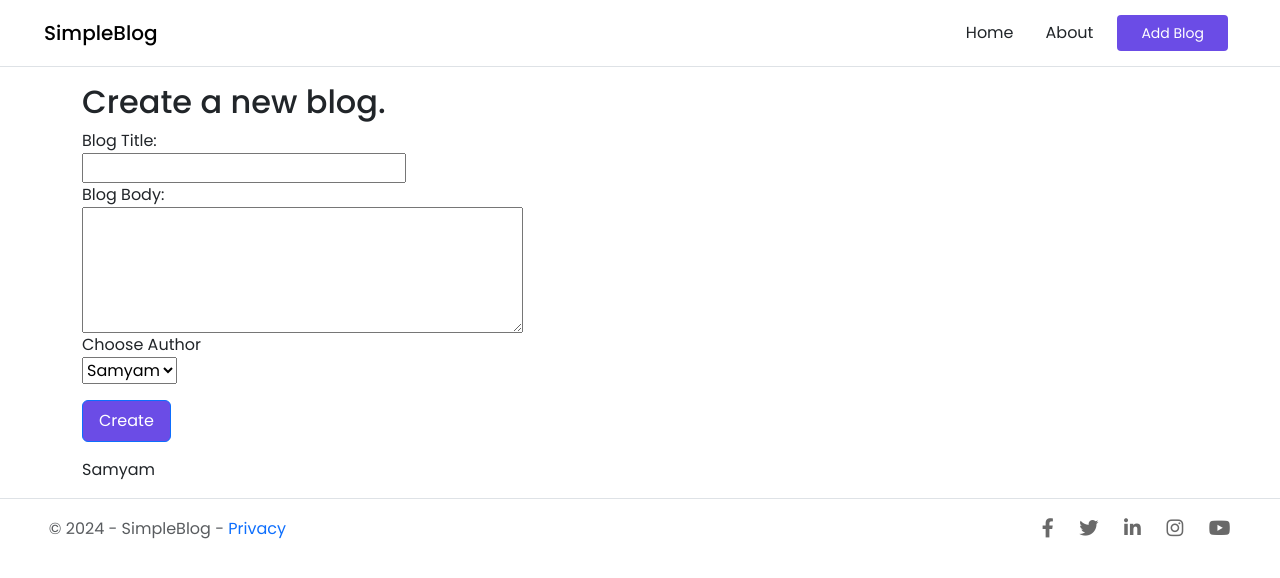
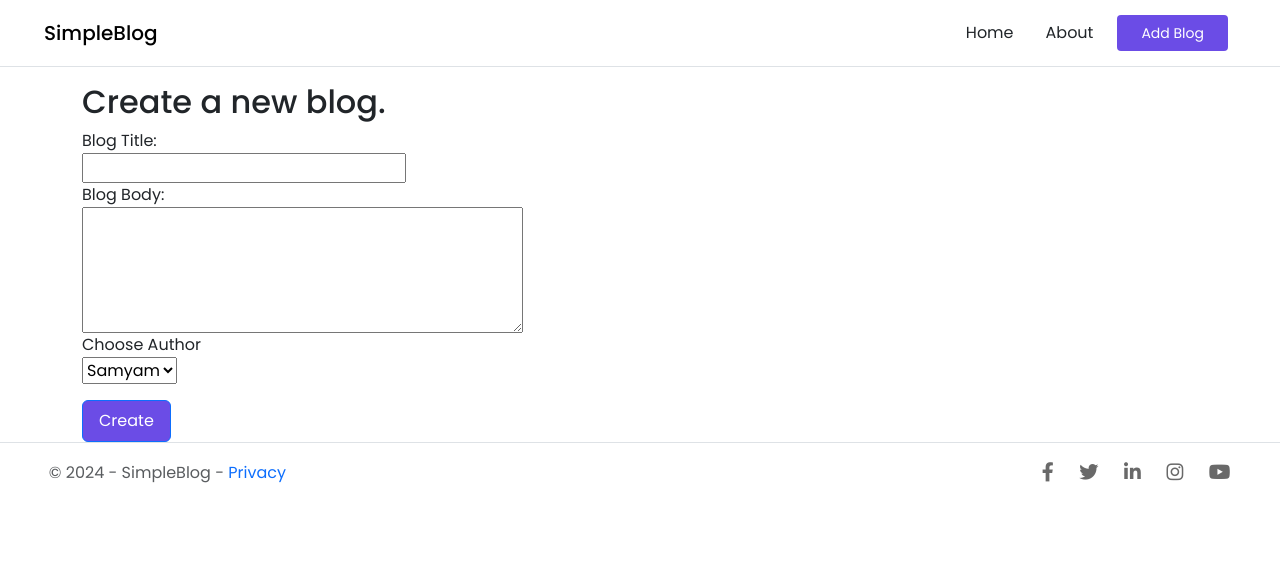
Before and after one commit to shaggy619/react-js, a React (Create React App) app in the folder simple-blog/: page /create in a window 1280 px wide. Shown: the top 578 px of the page. Built offline with nearby package versions, Linux system fonts and the light colour scheme.

Commit message:
Added blog using create blog using POST method

```diff
--- a/simple-blog/data/db.json
+++ b/simple-blog/data/db.json
@@ -4,19 +4,31 @@
       "title": "My New Website",
       "body": "Lorem Epsum....",
       "author": "Eminem",
-      "id": 1
+      "id": "1"
     },
     {
       "title": "My Second Website",
       "body": "Lorem Epsum....",
       "author": "Drake",
-      "id": 2
+      "id": "2"
     },
     {
       "title": "My Third Website",
       "body": "Lorem Epsum....",
       "author": "Kendrick",
-      "id": 3
+      "id": "3"
+    },
+    {
+      "id": "886f",
+      "title": "Added New Blog",
+      "body": "Created Blog using Create Blog",
+      "author": "Samyam"
+    },
+    {
+      "id": "d15f",
+      "title": "Demo",
+      "body": "Something",
+      "author": "Samyam"
     }
   ]
 }
--- a/simple-blog/src/Components/BlogDetails.js
+++ b/simple-blog/src/Components/BlogDetails.js
@@ -19,12 +19,7 @@ export default function BlogDetails() {
         <div className="container">
           <h2>{blog.title}</h2>
           <p>{blog.author}</p>
-          <p>
-            Lorem ipsum dolor sit, amet consectetur adipisicing elit. Ullam iure
-            fugit nemo assumenda odit natus ipsum saepe voluptas explicabo.
-            Laboriosam alias tenetur at adipisci atque velit voluptatibus
-            impedit facere error.
-          </p>
+          <p>{blog.body}</p>
         </div>
       )}
     </div>
--- a/simple-blog/src/Components/Create.js
+++ b/simple-blog/src/Components/Create.js
@@ -5,21 +5,38 @@ export default function Create() {
   const handleTitleChange = (e) => {
     setTitle(e.target.value);
   };
-  const [option, setOption] = useState("Samyam");
 
+  const [author, setAuthor] = useState("Samyam");
   const handleAuthorChange = (e) => {
-    setOption(e.target.value);
+    setAuthor(e.target.value);
   };
 
   const [body, setBody] = useState("");
-
   const handleBodyChange = (e) => {
     setBody(e.target.value);
   };
+
+  const [isPending, setIsPending] = useState(false);
+
+  const handleOnSubmit = (e) => {
+    e.preventDefault();
+    const blog = { title, body, author };
+    setIsPending(true);
+    fetch("http://localhost:8000/blogs", {
+      method: "POST",
+      headers: { "Content-Type": "application/json" },
+      body: JSON.stringify(blog),
+    }).then(() => {
+      setTimeout(() => {
+        setIsPending(false);
+      }, 1000);
+    });
+  };
+
   return (
     <div className="container create">
       <h2>Create a new blog.</h2>
-      <form>
+      <form onSubmit={handleOnSubmit}>
         <label htmlFor="title">Blog Title:</label>
         <input
           type="text"
@@ -40,10 +57,12 @@ export default function Create() {
           <option value="Samyam">Samyam</option>
           <option value="Kritan">Kritan</option>
         </select>
-        <button className="btn btn-primary">Create</button>
-        <p>{title}</p>
-        <p>{body}</p>
-        <p>{option}</p>
+        {!isPending && <button className="btn btn-primary">Create</button>}
+        {isPending && (
+          <button className="btn btn-primary" disabled>
+            Creating...{" "}
+          </button>
+        )}
       </form>
     </div>
   );
```
